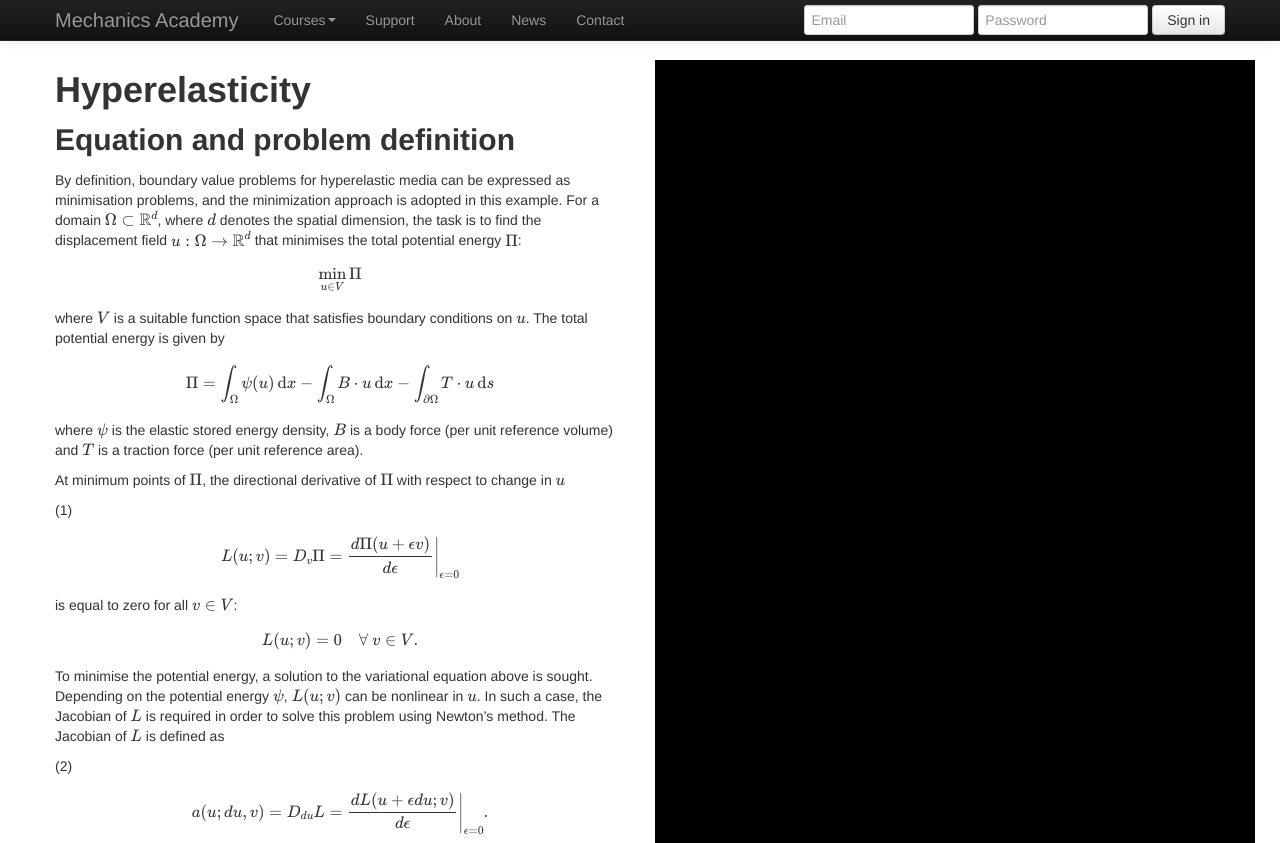
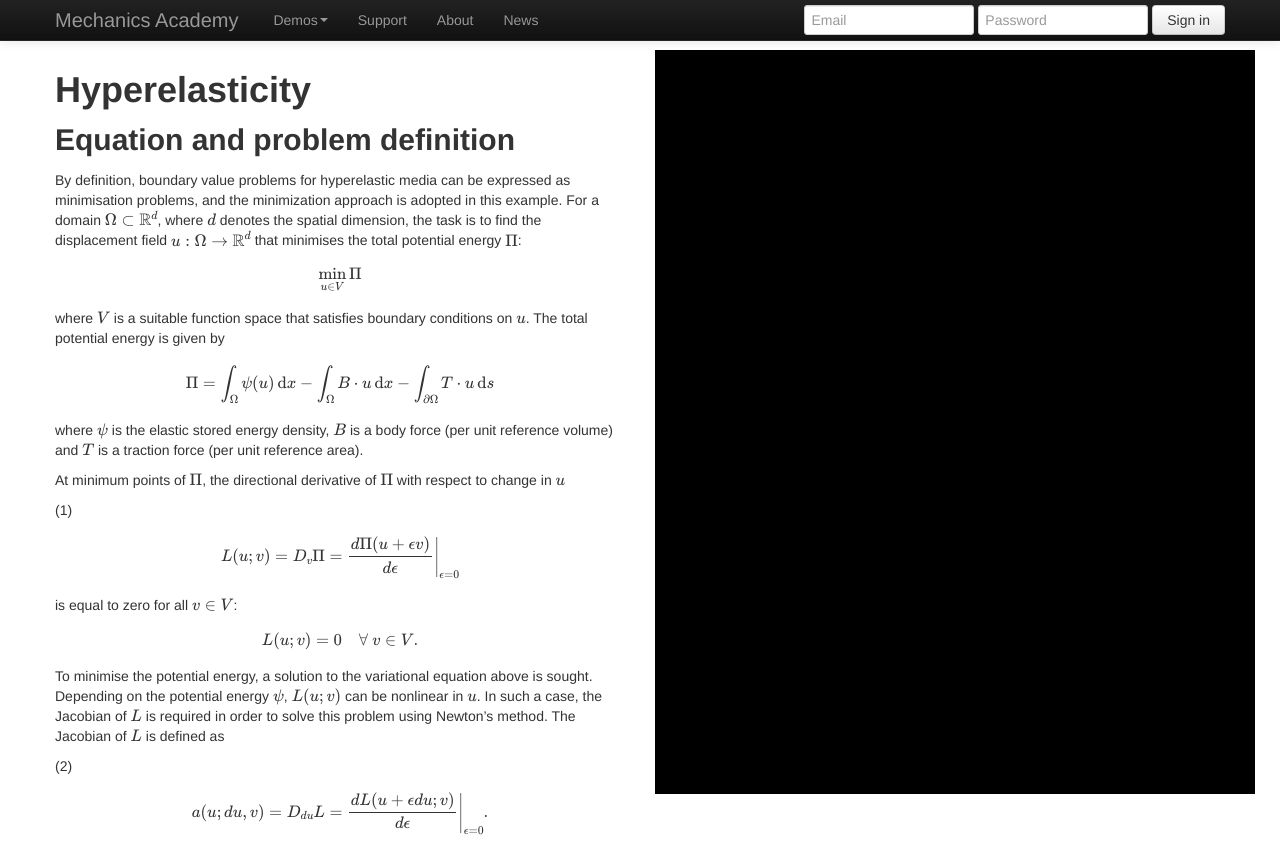
Before and after one commit to hnarayanan/mechanicsacademy-demo-prototype, a plain HTML site: page index.html in a window 1280 px wide. Shown: the top 843 px of the page. Drawn offline with nearby package versions, Linux system fonts and the light colour scheme; some packages are replaced by stand-ins of ours.

Commit message:
Update CSS to fix visualization window

```diff
--- a/index.html
+++ b/index.html
@@ -22,7 +22,9 @@
 	    #visualization {
 	      background-color:#000;
 	      width: 600px;
-	      height: 800px;
+	      height: 93%;
+	      position: fixed;
+	      top: 50px;
 	    }
         </style>
 	<link rel="stylesheet" href="css/bootstrap-responsive.min.css">
@@ -31,7 +33,7 @@
         <script src="js/vendor/modernizr-2.6.1-respond-1.1.0.min.js"></script>
 	<script type="text/javascript" src="http://cdn.mathjax.org/mathjax/latest/MathJax.js?config=TeX-AMS-MML_HTMLorMML"></script>
 	<script type="text/javascript" src="http://get.goXTK.com/xtk_edge.js"></script>
-	<!-- <script type="text/javascript" src="visualizer.js"></script> -->
+<!--	<script type="text/javascript" src="visualizer.js"></script> -->
     </head>
     <body>
         <!--[if lt IE 7]>
@@ -50,7 +52,7 @@
                     <div class="nav-collapse collapse">
                         <ul class="nav">
                             <li class="dropdown">
-                                <a href="#" class="dropdown-toggle" data-toggle="dropdown">Courses<b class="caret"></b></a>
+                                <a href="#" class="dropdown-toggle" data-toggle="dropdown">Demos<b class="caret"></b></a>
                                 <ul class="dropdown-menu">
                                     <li><a href="#">Action</a></li>
                                     <li><a href="#">Another action</a></li>
@@ -64,8 +66,6 @@
                             <li><a href="#support">Support</a></li>
                             <li><a href="#about">About</a></li>
                             <li><a href="#news">News</a></li>
-                            <li><a href="#contact">Contact</a></li>
-
                         </ul>
                         <form class="navbar-form pull-right">
                             <input class="span2" type="text" placeholder="Email">
```
